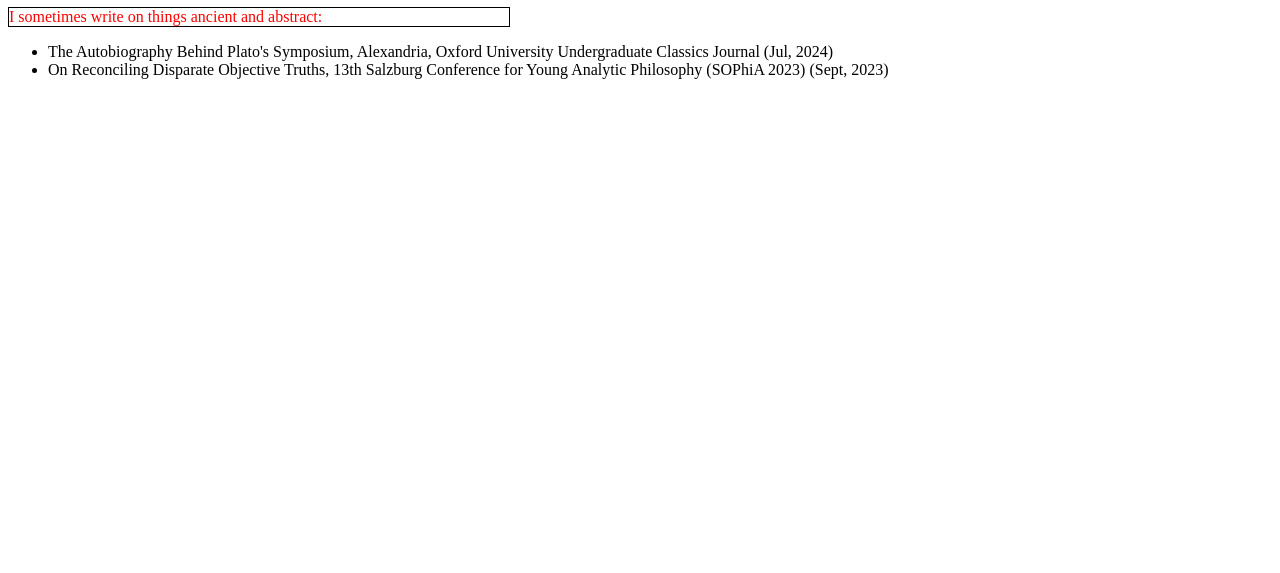
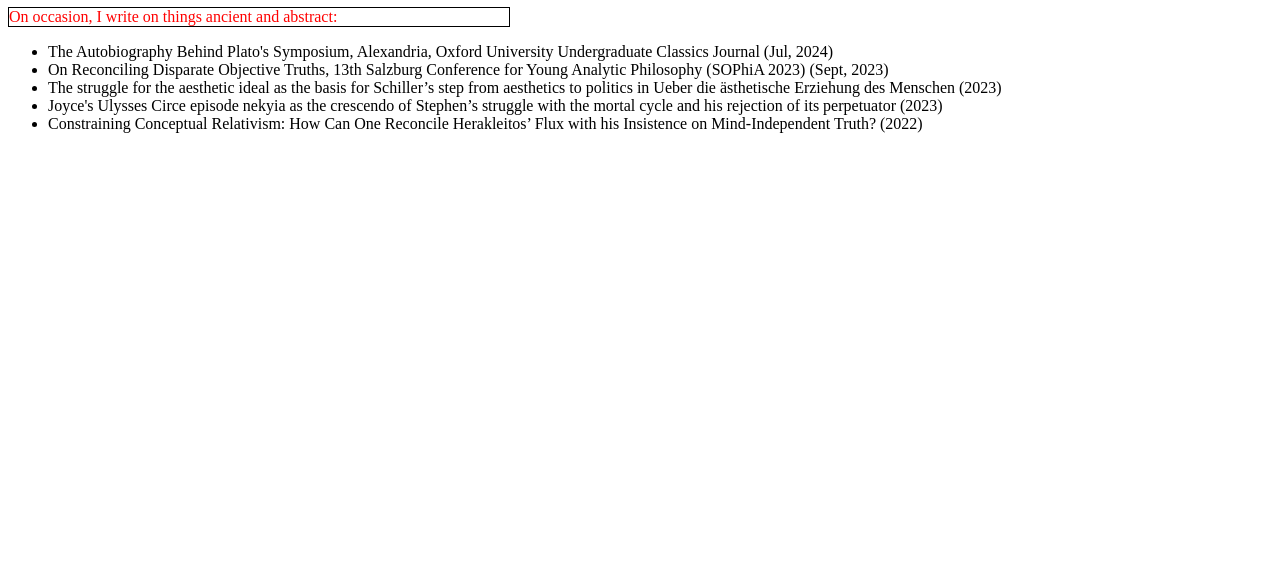
Before and after one commit to alog-ia/alog-ia.github.io, a plain HTML site: page index.html in a window 1280 px wide. Shown: the part 227-800 px from the top of the page. Drawn offline with Linux system fonts and the light colour scheme; files that its build step writes are made by us from their sources.

Commit message:
Update index.html

```diff
--- a/index.html
+++ b/index.html
@@ -12,10 +12,13 @@
     <p> fullname [at] college [dot] harvard [dot] edu </p>
     <p> I read Mathematics and Classics at Harvard University </p>
     <h1> Writing </h1>
-    <p> I sometimes write on things ancient and abstract: </p>
+    <p> On occasion, I write on things ancient and abstract: </p>
     <ul>
       <li>The Autobiography Behind Plato's Symposium, Alexandria, Oxford University Undergraduate Classics Journal (Jul, 2024)</li>
       <li>On Reconciling Disparate Objective Truths, 13th Salzburg Conference for Young Analytic Philosophy (SOPhiA 2023) (Sept, 2023)</li>
+      <li>The struggle for the aesthetic ideal as the basis for Schiller’s step from aesthetics to politics in Ueber die ästhetische Erziehung des Menschen (2023)</li>
+      <li>Joyce's Ulysses Circe episode nekyia as the crescendo of Stephen’s struggle with the mortal cycle and his rejection of its perpetuator (2023)</li>
+      <li>Constraining Conceptual Relativism: How Can One Reconcile Herakleitos’ Flux with his Insistence on Mind-Independent Truth? (2022)</li>
     </ul>
   </body>
 </html>
```
